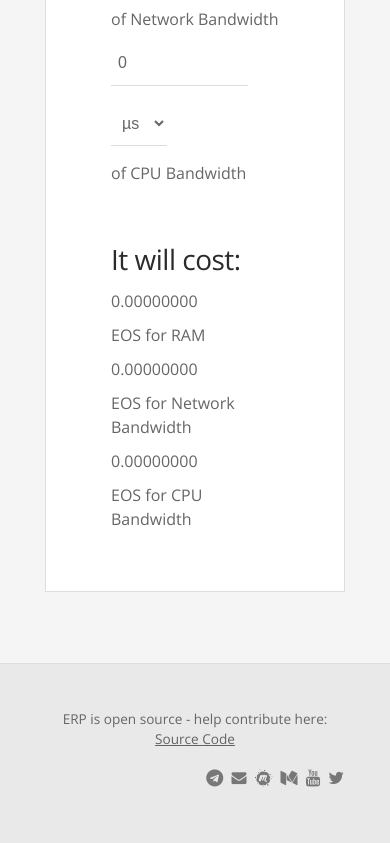
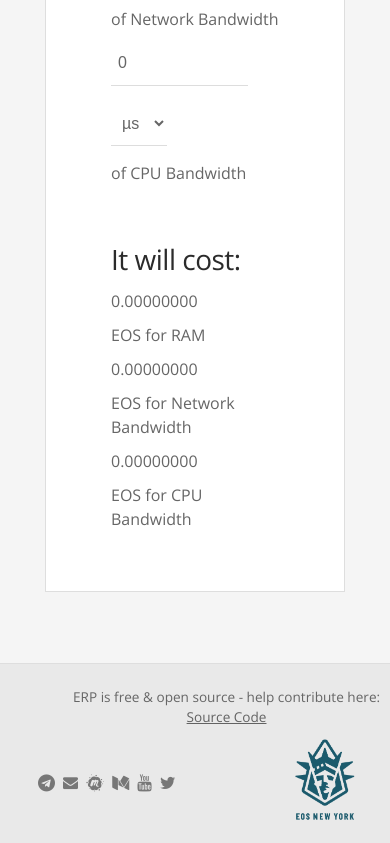
Before and after one commit to eosnewyork/erp, a plain HTML site: page source/index.html in a window 390 px wide. Shown: the part 2189-3032 px from the top of the page. Drawn offline with nearby package versions, Linux system fonts and the light colour scheme; no server answers.

Commit message:
Update branding
New logo from new EOS New York branding

```diff
--- a/source/css/responsive.css
+++ b/source/css/responsive.css
@@ -73,6 +73,17 @@ h4#headertitle {
 
 /*Small devices (portrait tablets):*/
 @media only screen and (max-width: 668px) {
+	/* re-arrange footer on smaller screens */
+#eosnylogo {
+bottom: 35px
+}
+#sourcecode {
+position: relative;
+}
+.social-list {
+padding-bottom: 16px;
+bottom: 51px
+}
 .container {
 	width: 320px;
 }
@@ -146,4 +157,12 @@ h1#logo {
 header #eos-price-usd {
 	right: 30px;
 }
+.social-list {
+	position: relative;
+	bottom: -5px;
+	right: 0px;
 }
+#eosnylogo {
+	bottom: 22px;
+}
+}
--- a/source/css/styles.css
+++ b/source/css/styles.css
@@ -448,6 +448,20 @@ h1#logo a {
 	height: 60px;
 	text-indent: -9999px;
 	display: block;
+}
+#eosnylogo {
+  background: url(../images/eosny-logo.png) center no-repeat;
+  background-size: 60px 82px;
+  width: 60px;
+  height: 82px;
+  position: absolute;
+  right: 35px;
+  bottom: 12px;
+}
+#sourcecode {
+  position: absolute;
+  left: 35px;
+  bottom: 22px;
 }
 .numbers, h1, h2, h3, h4, h5, h6 {
 	line-height: 1.35;
@@ -1097,6 +1111,9 @@ h3.panel-title {
 /* =8. Icons
 --------------------------------------------------------------------------------------------------------*/
 .social-list {
+  position: absolute;
+  bottom: 25px;
+  right: 105px;
 	padding-bottom: 15px;
 	padding-top: 10px;
 	margin: 0;
--- a/source/index.html
+++ b/source/index.html
@@ -233,11 +233,14 @@
 
       <footer id="footer">
         <div class="container clearfix">
-          <p class="alignleft">ERP is open source - help contribute here:<br />
+          <div class="col">
+            <div class="col" id="sourcecode">
+              <p>ERP is free & open source - help contribute here:<br />
                 <a href="https://github.com/eosnewyork/erp" target="_blank" title="">Source Code</a>
               </p>
-          <div class="alignright">
-            <ul class="social-list clearfix">
+            </div>
+            <div class="col">
+              <ul class="social-list clearfix col">
                 <li> <a href="https://t.me/eosnewyorkchat"><i class="fa fa-telegram"></i></a> </li>
                 <li> <a href="mailto:community@eosnewyork.io"><i class="fa fa-envelope"></i></a> </li>
                 <li> <a href="https://www.meetup.com/EOS-New-York/"><i class="fa fa-meetup"></i></a> </li>
@@ -245,10 +248,11 @@
                 <li> <a href="https://www.youtube.com/channel/UCg7aeCSXUTP49w_elxgYIXA"><i class="fa fa-youtube"></i></a> </li>
                 <li> <a href="https://twitter.com/eosnewyork"><i class="fa fa-twitter"></i></a> </li>
               </ul>
+              <a class="col" id="eosnylogo"></a>
+            </div>
           </div>
         </div>
       </footer>
-    </div>
     <!-- end wrap -->
 
     <script src="js/jquery-easing-1.3.js" type="text/javascript"></script>
```
Also changed, not shown: source/images/eosny-logo.png (added). Lines whose indentation alone changed are shown as unchanged.
